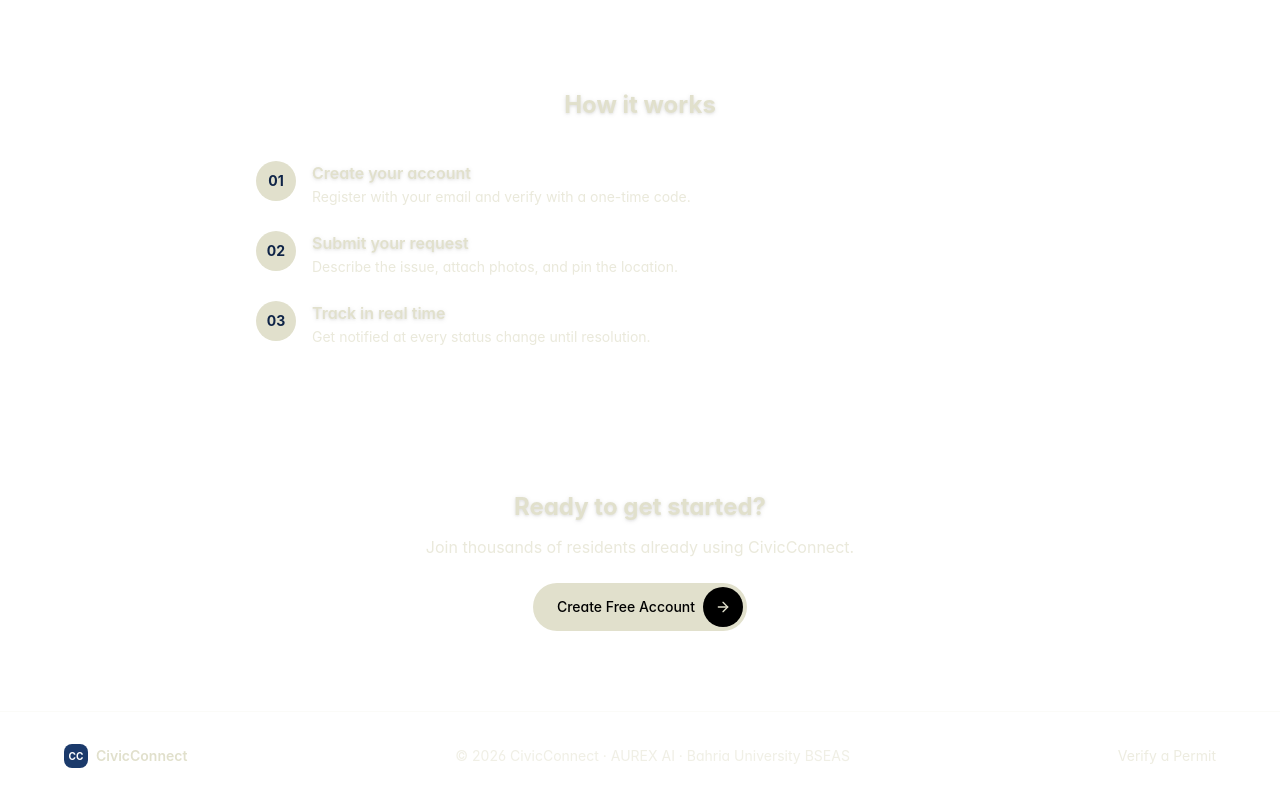
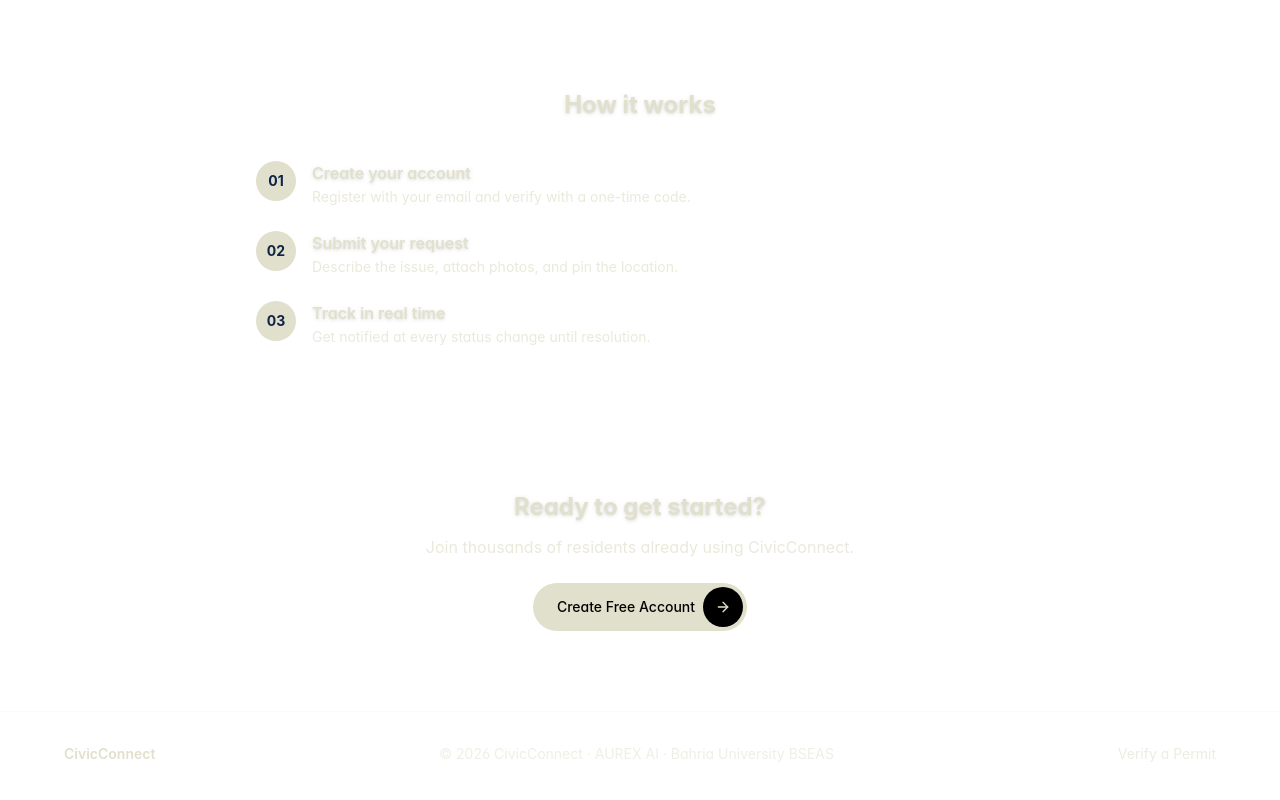
Before and after one commit to abdullaah17/CivicConnectAI, a Next.js app in the folder frontend/: page / in a window 1280 px wide. Shown: the part 1189-1989 px from the top of the page. Built offline with nearby package versions, Linux system fonts and the light colour scheme; a web font is replaced by a local one.

Commit message:
fix: remove CC badge from footer

```diff
--- a/frontend/src/app/(public)/page.tsx
+++ b/frontend/src/app/(public)/page.tsx
@@ -215,9 +215,6 @@ export default function LandingPage() {
       <footer className="py-8 px-4 border-t" style={{ borderColor: 'rgba(225,224,204,0.15)' }}>
         <div className="max-w-6xl mx-auto flex flex-col sm:flex-row items-center justify-between gap-4 text-sm">
           <div className="flex items-center gap-2">
-            <div className="w-6 h-6 bg-primary-700 rounded flex items-center justify-center">
-              <span className="text-white text-[10px] font-bold">CC</span>
-            </div>
             <span className="font-semibold" style={{ color: '#E1E0CC' }}>CivicConnect</span>
           </div>
           <p style={{ color: 'rgba(225,224,204,0.5)' }}>
```
